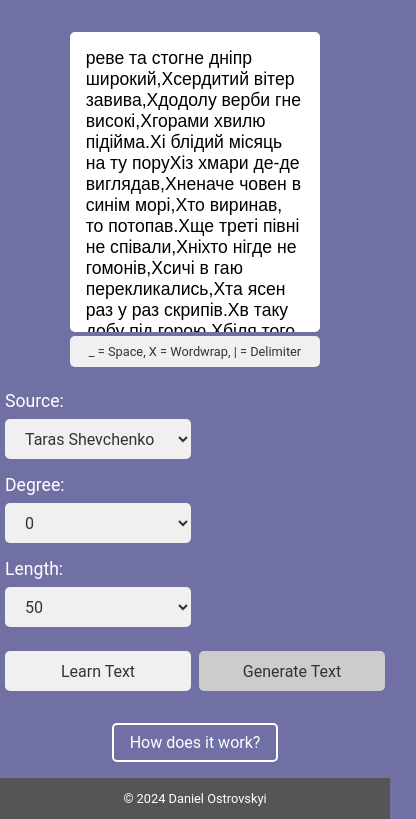
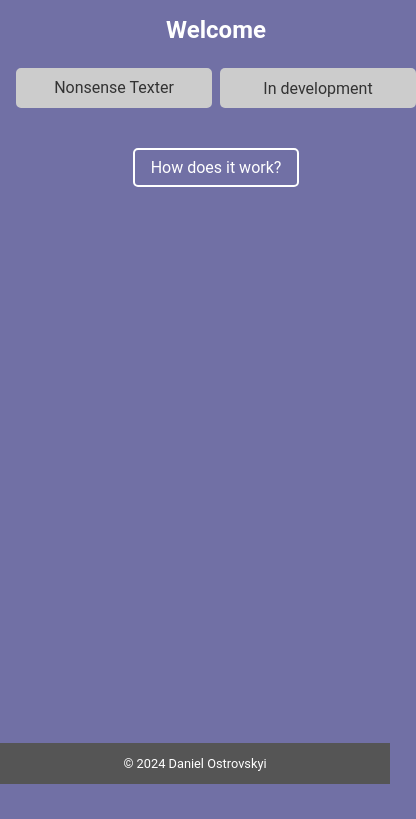
Before and after one commit to danostr/markov-chain-programms, a plain HTML site: page index.html in a window 390 px wide. Shown: the part 60-879 px from the top of the page, 416 px wide, since content can reach past the window. After the commit the page ends 844 px from the top, so only its background shows below. Drawn offline with nearby package versions, Linux system fonts and the light colour scheme.

Commit message:
Restructuring
- Added a main page
- Restructured all files for futured second web-programm
- Accordingly changed stylesheet and created a new one specifically for Nonsense-texter page

```diff
--- a/index.html
+++ b/index.html
@@ -2,69 +2,24 @@
 <html lang="en">
 	<head>
 		<meta charset="utf-8">
-		<link rel="stylesheet" type="text/css" href="style.css">
+		<link rel="stylesheet" type="text/css" href="shared/style.css">
 		<script src="https://cdnjs.cloudflare.com/ajax/libs/p5.js/1.4.0/p5.js"></script>
 	</head>
 	<body>
 		<header>
-			<a href="index.html"><img id="home" src="img/home.png" /></a>
             <div class="header-title-wrapper">
-                <h1>Nonsense-Texter</h1>
+                <h1>Markov-chain Programms</h1>
             </div>
 	    </header>
 	    <main>
-	    	<div class="content-wrapper">
-	        	<textarea id="textOutputElement" disabled></textarea>
-	        	<label id="legend">_ = Space, X = Wordwrap, | = Delimiter</label>
-	        </div>
-
-	        <div class="controls-wrapper">
-		        <div class="label-container">
-			        <label for="textSelector">Source:</label>
-			        <select id="textSelector">
-			            <option disabled>Ukraine</option>
-			            <option value="shevchenko.txt">Taras Shevchenko</option>
-			            <option value="franko.txt">Ivan Franko</option>
-			            <option disabled>Germany</option>
-			            <option value="kafka.txt">Franz Kafka</option>
-			            <option disabled>United Kingdom</option>
-			            <option value="rowling.txt">J. K. Rowling</option>
-			            <option disabled>France</option>
-			            <option value="camus.txt">Albert Camus</option>
-			            <option value="upload">Upload own txt-file</option>
-			        </select>
-		    	</div>
-
-			    <div class="label-container">
-			        <label for="degreeSelector">Degree:</label>
-			        <select id="degreeSelector">
-			            <option value="0">0</option>
-			            <option value="1">1</option>
-			            <option value="2">2</option>
-			            <option value="3">3</option>
-			            <option value="4">4</option>
-			            <option value="5">5</option>
-			            <option value="6">6</option>
-			        </select>
-			    </div>
-
-			    <div class="label-container">
-			        <label for="lengthSelector">Length:</label>
-			        <select id="lengthSelector">
-			            <option value="50">50</option>
-			            <option value="300">300</option>
-			            <option value="750">750</option>
-			            <option value="1500">1500</option>
-			            <option value="3000">3000</option>
-			            <option value="3000">10000</option>
-			        </select>
-			    </div>
-
+	    	<div class="content-container">
+	    		<div id="opening">
+	    			<h2>Welcome</h2>
+	    		</div>
 			    <div class="button-container">
-		        	<button id="learnTextButton" title="Click to learn the text for possible transitions between characters" disabled>Learn Text</button>
-		        	<button id="generateTextButton" title="Click to generate a new text predicted on transitions the programm has researched in the original one" disabled>Generate Text</button>
+		        	<a id="nonsense-texter" href="nonsense-texter/index.html">Nonsense Texter</a>
+		        	<button disabled>In development</button>
 		        </div>
-
 		        <div class="link-container">
 		        	<p><a id="guide" href="faq.html">How does it work?</a></p>
 		        </div>
@@ -73,9 +28,5 @@
 	    <footer>
 	        &copy; 2024 Daniel Ostrovskyi
 	    </footer>
-		<script src="code/utils.js"></script>
-		<script src="code/gui.js"></script>
-		<script src="code/markov.js"></script>
-		<script src="code/main.js"></script>
 	</body>
 </html>
--- a/code/main.js
+++ b/nonsense-texter/code/main.js
@@ -23,7 +23,7 @@ function textSelected() {
         const fileName = selectedSource.replace('uploaded-', '');
         displayUploadedText(textSource, fileName);
     } else {
-        loadText("sources/" + selectedSource);
+        loadText("../sources/" + selectedSource);
     }
 }
 
--- a/style.css
+++ b/shared/style.css
@@ -30,21 +30,6 @@ header {
 	text-align: center;
 }
 
-/* Style the home icon, which sends user to the main page */
-#home {
-	width: 1.5rem;
-	display: flex;
-	align-items: center;
-	margin-left: 2rem;
-	margin-right: auto;
-	transition: transform 0.3s ease, opacity 0.3s ease;
-}
-
-#home:hover {
-	transform: scale(1.1);
-	opacity: 0.8;
-}
-
 /* Style the header title wrapper for centering */
 .header-title-wrapper {
     flex: 1;
@@ -70,49 +55,13 @@ main {
 	max-width: 1200px;
 }
 
-/* Style the content wrapper for flexible layout */
-.content-wrapper {
-	flex: 1;
-	margin: 0 2rem;
-}
-
-/* Style the controls wrapper for better organization */
-.controls-wrapper {
-	width: 20%;
-	min-width: 380px;
+.content-container {
+	width: 60%;
+	min-width: 400px;
 	display: flex;
 	flex-direction: column;
 	align-items: center;
-}
-
-/* Style the textarea for user input */
-textarea {
-	width: 100%;
-	height: 420px;
-	background-color: white;
-	color: black;
-	resize: none;
-	margin-top: 1rem;
-	padding: 1rem;
-	border: none;
-	border-radius: 5px;
-	font-size: 1.1rem;
-	font-family: "Arial", sans-serif;
-	overflow: auto;
-	box-shadow: none;
-}
-
-/* Style the legend for information display */
-#legend {
-	width: 100%;
-	background-color: #f0f0f0;
-	color: #333;
-	text-align: center;
-	display: block;
-	font-size: 0.8rem;
-	margin-bottom: 0.5rem;
-	padding: 0.5rem;
-	border-radius: 5px;
+	margin: 0 auto;
 }
 
 /* Style the label container for form control layout */
@@ -166,6 +115,59 @@ button:active {
 	transform: translateY(1px);
 }
 
+a {
+	font-size: 1rem;
+	text-decoration: none;
+	display: inline-block;
+	color: #333;
+	background-color: #ccc;
+	margin-top: 0.5rem;
+	padding: 0.5rem 1rem;
+}
+
+a:hover {
+	background-color: #e0e0e0;
+	border-color: white;
+}
+
+a:active {
+	transform: translateY(1px);
+}
+
+/*
+ * Style the guide link for user guidance
+ * Add transition effects for interactivity
+ */
+a#guide {
+	font-size: 1rem;
+	color: white;
+	background-color: rgba(0, 0, 0, 0);
+	text-decoration: none;
+	display: inline-block;
+	padding: 0.5rem 1rem;
+	border: 2px solid white;
+	border-radius: 5px;
+	transition: background-color 0.3s, border-color 0.3s;
+}
+
+a#guide:hover {
+	background-color: rgba(255, 255, 255, 0.1);
+	border-color: white;
+}
+
+a#nonsense-texter {
+	width: calc(50% - 4px);
+	text-align: center;
+	font-size: 1rem;
+	color: #333;
+	text-decoration: none;
+	display: inline-block;
+	padding: 0.5rem 1rem;
+	border: 2px solid #ccc;
+	border-radius: 5px;
+	transition: background-color 0.3s, border-color 0.3s;
+}
+
 /* Style the link container for layout consistency  */
 .link-container {
 	width: 100%;
@@ -178,30 +180,6 @@ p {
 	text-align: center;
 }
 
-/*
- * Style the guide link for user guidance
- * Add transition effects for interactivity
- */
-#guide {
-	font-size: 1rem;
-	color: white;
-	text-decoration: none;
-	display: inline-block;
-	padding: 0.5rem 1rem;
-	border: 2px solid white;
-	border-radius: 5px;
-	transition: background-color 0.3s, border-color 0.3s;
-}
-
-#guide:hover {
-	background-color: rgba(255, 255, 255, 0.1);
-	border-color: white;
-}
-
-#guide:active {
-	transform: translateY(1px);
-}
-
 /* Style the footer for consistent presentation */
 footer {
 	width: 100%;
@@ -210,6 +188,20 @@ footer {
 	text-align: center;
 	margin-top: auto;
 	font-size: 0.8rem;
+}
+
+.reset-styles {
+	all: unset;
+	color: inherit;
+	text-decoration: none;
+}
+
+.reset-styles:hover {
+	all: unset;
+}
+
+.reset-styles:active {
+	all: unset;
 }
 
 /*
@@ -221,10 +213,6 @@ footer {
 		padding: 0.5rem;
 		flex-direction: column;
 		align-items: center;
-	}
-
-	textarea {
-		height: 300px;
 	}
 
 	.label-container {
@@ -256,11 +244,6 @@ footer {
 		max-width: 800px;
 	}
 
-	textarea {
-		width: 100%;
-		max-width: 800px;
-	}
-
 	.label-container {
 		width: 100%;
 		margin-top: 1rem;
```
Also changed, not shown: nonsense-texter/index.html (added, +82 -0 lines), nonsense-texter/style.css (added, +85 -0 lines), nonsense-texter/code/gui.js (renamed from code/gui.js), nonsense-texter/code/markov.js (renamed from code/markov.js), nonsense-texter/code/utils.js (renamed from code/utils.js).
